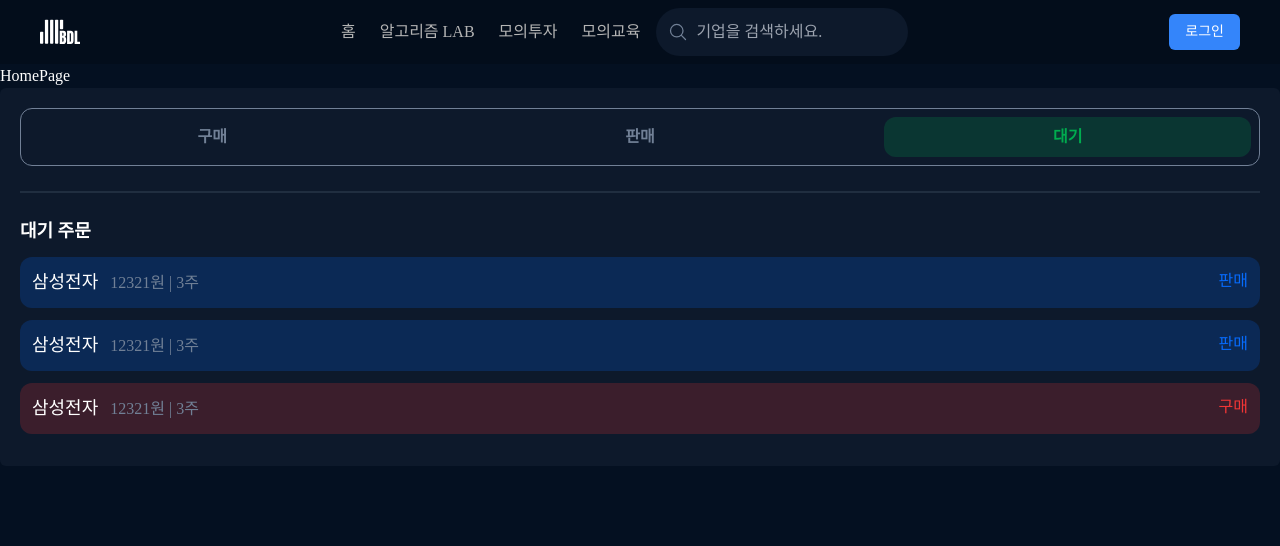
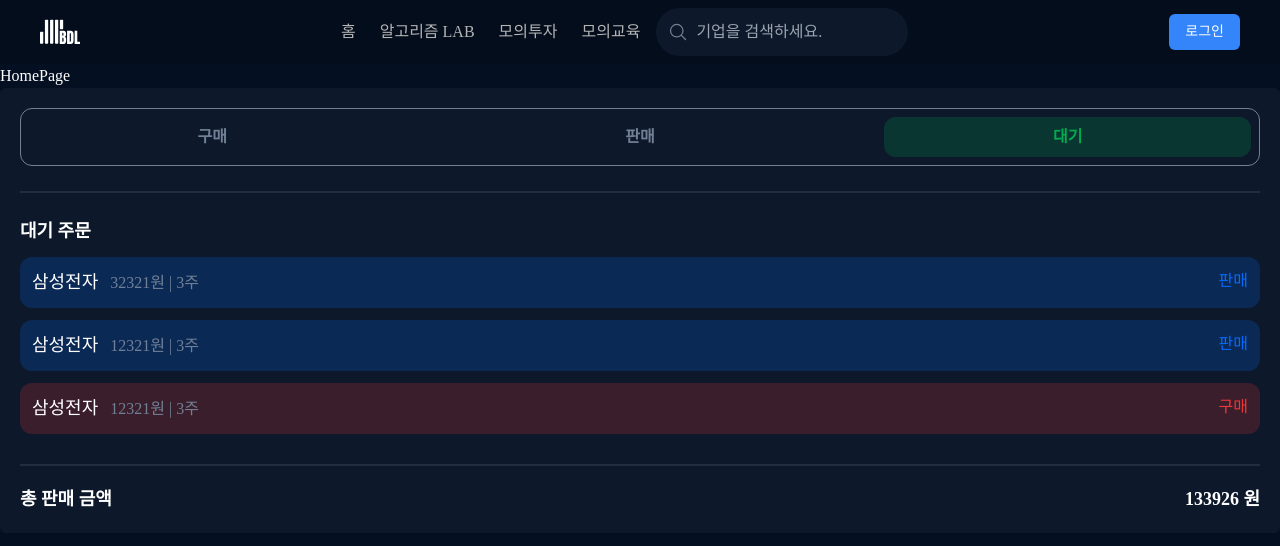
Before and after one commit to dnwnsrb11/BDL-frontend, a React (Vite) app: page / in a window 1280 px wide. Both pictures are taken after a click on the element "대기". Shown: the top 546 px of the page. Built offline with nearby package versions, Linux system fonts and the light colour scheme; a web font is replaced by a local one.

Commit message:
feat:판매 전체 금액 추가

```diff
--- a/package.json
+++ b/package.json
@@ -67,5 +67,6 @@
     "typescript": "~5.7.2",
     "typescript-eslint": "^8.24.1",
     "vite": "^6.2.0"
-  }
+  },
+  "packageManager": "pnpm@9.15.4+sha512.b2dc20e2fc72b3e18848459b37359a32064663e5627a51e4c74b2c29dd8e8e0491483c3abb40789cfd578bf362fb6ba8261b05f0387d76792ed6e23ea3b1b6a0"
 }
--- a/src/components/mockInvestment/orderStatus/order-status-wait.tsx
+++ b/src/components/mockInvestment/orderStatus/order-status-wait.tsx
@@ -1,3 +1,5 @@
+import { useEffect, useState } from 'react';
+
 import { OrderStatusWaitList } from '@/components/mockInvestment/orderStatus/order-status-wait-list';
 
 // test 객체의 타입 정의
@@ -11,16 +13,30 @@ export interface TestItem {
 export const OrderStatusWait = () => {
   const h3Style = 'text-[18px] font-bold text-white';
   const testList: TestItem[] = [
-    { name: '삼성전자', price: 12321, quantity: 3, status: '판매' },
+    { name: '삼성전자', price: 32321, quantity: 3, status: '판매' },
     { name: '삼성전자', price: 12321, quantity: 3, status: '판매' },
     { name: '삼성전자', price: 12321, quantity: 3, status: '구매' },
   ];
+  // 총 판매 금액 표시
+  const [shellCost, setShellCost] = useState<number>(0);
+  // 합산 공식
+  useEffect(() => {
+    const totalCost = testList
+      .filter((item) => item.status === '판매')
+      .reduce((acc, item) => acc + item.price * item.quantity, 0);
+    setShellCost(totalCost);
+  }, [testList]);
   return (
     <div>
       <h3 className={h3Style}>대기 주문</h3>
       {testList.map((test, index) => (
         <OrderStatusWaitList test={test} key={index} />
       ))}
+      <hr className="mb-[20px] mt-[30px] border border-border-color border-opacity-20" />
+      <div className="flex justify-between">
+        <h3 className={h3Style}>총 판매 금액</h3>
+        <h3 className={h3Style}>{shellCost} 원</h3>
+      </div>
     </div>
   );
 };
```
